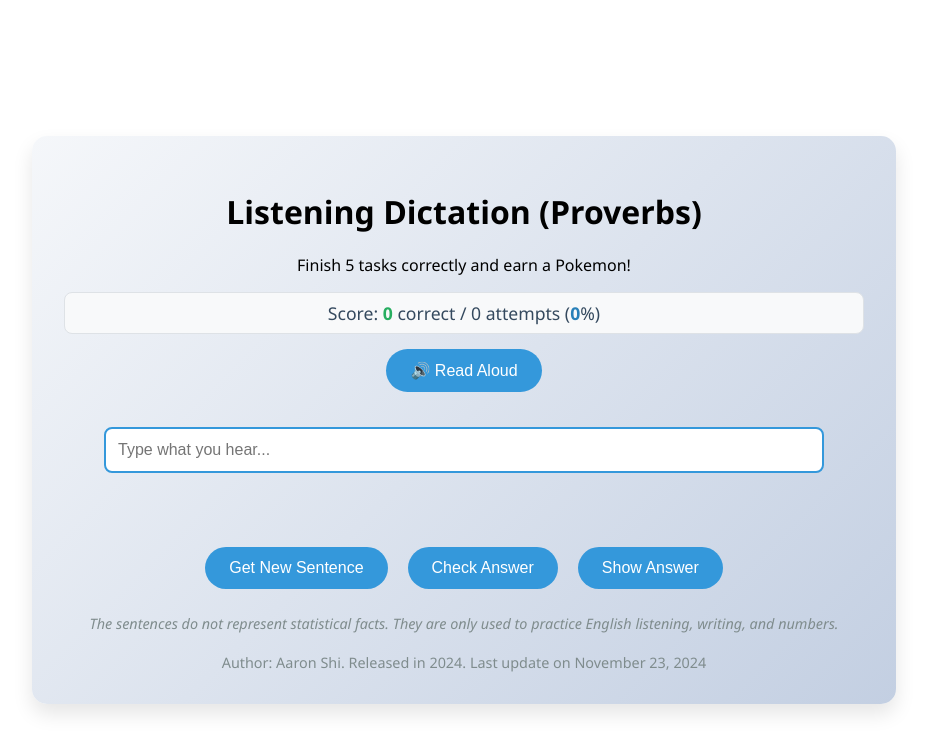
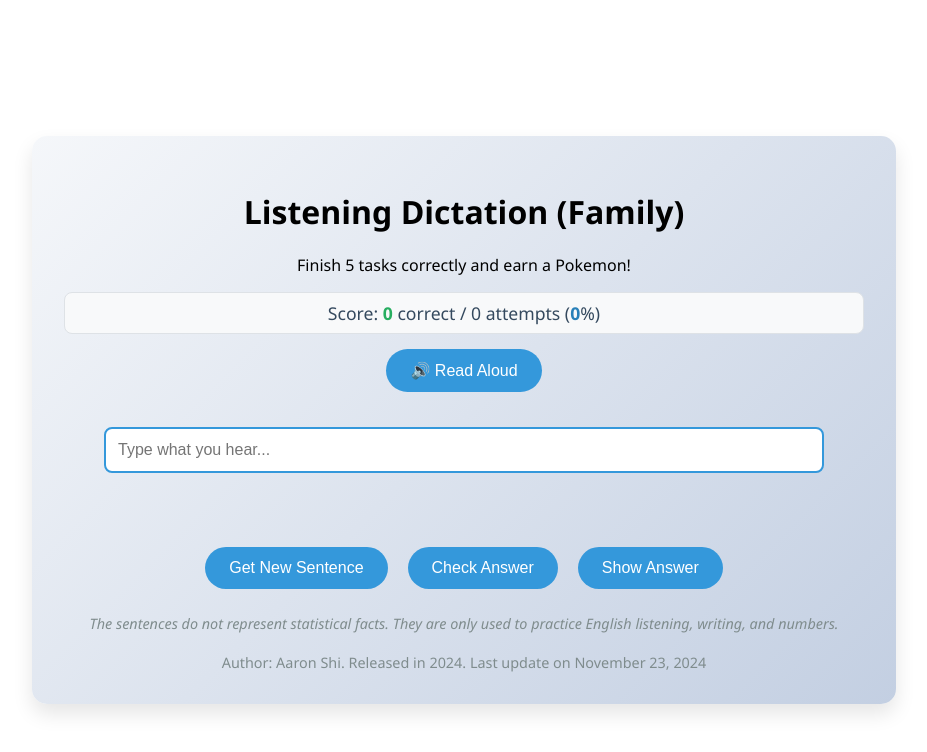
Before and after one commit to alittlemoreenglish/listening-dictation-family, a plain HTML site: page index.html in a window 1280 px wide. Shown: the whole page, without its empty margins (176-1103 px from the left). Drawn offline with Linux system fonts and the light colour scheme.

Commit message:
Update index.html

```diff
--- a/index.html
+++ b/index.html
@@ -206,7 +206,7 @@
 </head>
 <body>
 <div class="container">
-  <h1>Listening Dictation (Proverbs)</h1>
+  <h1>Listening Dictation (Family)</h1>
     <p class="subtitle">Finish 5 tasks correctly and earn a Pokemon!</p>
   <div class="score-display">
     Score: <span id="correctScore">0</span> correct / <span id="totalAttempts">0</span> attempts
```
